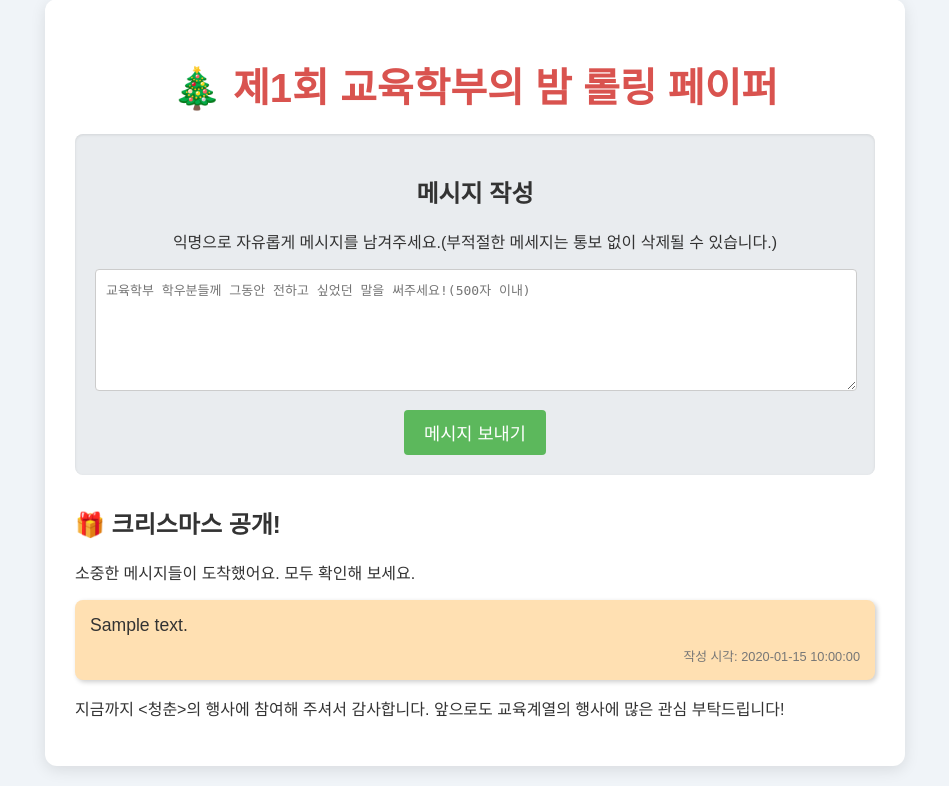
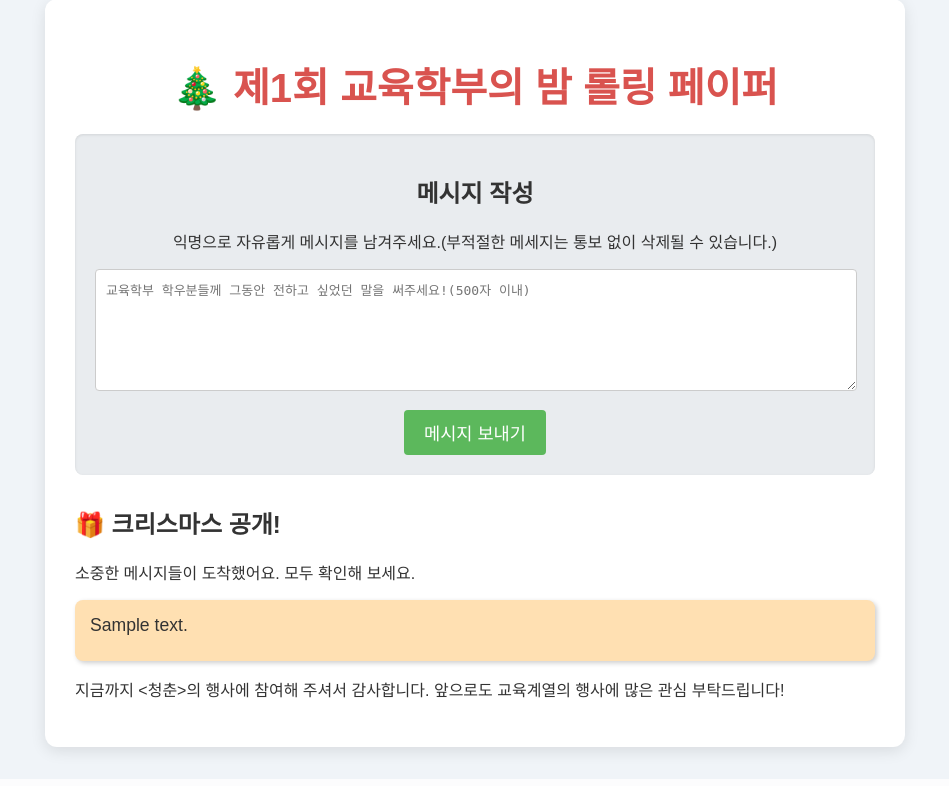
Before and after one commit to p6x6wc4spb-hash/collegeofeducation_rollingpaper, a Flask app: page / in a window 1280 px wide. Shown: the part 21-807 px from the top of the page, without its empty margins (165-1114 px from the left). After the commit the page ends 785 px from the top, so only its background shows below. Run offline with Flask 3, Linux system fonts and the light colour scheme; a database or web service that is not in the repository returns one stand-in record (values such as "Sample title").

Commit message:
Update index.html

```diff
--- a/templates/index.html
+++ b/templates/index.html
@@ -127,7 +127,6 @@
                 {% for message in messages %}
                 <div class="message-card">
                     <div class="message-content">{{ message.content }}</div>
-                    <div class="message-timestamp">작성 시각: {{ message.timestamp }}</div>
                 </div>
                 {% endfor %}
                     </p>지금까지 <청춘>의 행사에 참여해 주셔서 감사합니다. 앞으로도 교육계열의 행사에 많은 관심 부탁드립니다!</p>
```
